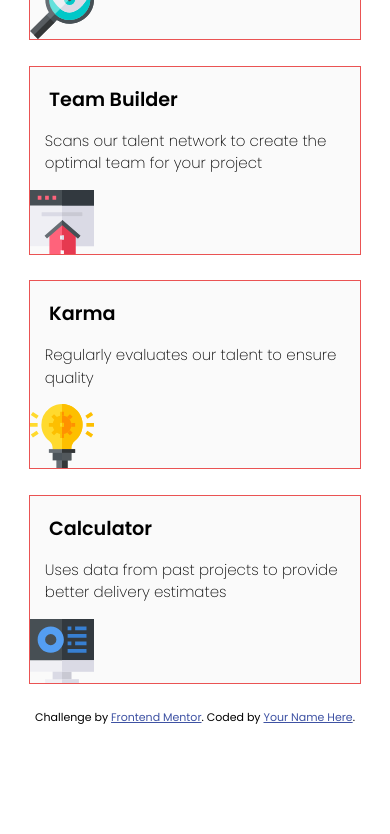
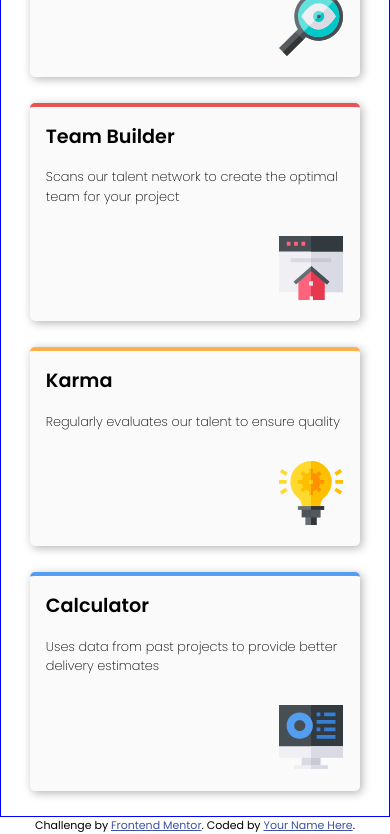
Before and after one commit to smdeep/four-card-feature, a website: page index.html in a window 390 px wide. Shown: the part 357-1191 px from the top of the page. Before the commit the page ends 1083 px from the top, so only its background shows below. Drawn offline with Linux system fonts and the light colour scheme.

Commit message:
Added media query and grid layout

```diff
--- a/index.html
+++ b/index.html
@@ -27,7 +27,7 @@
 
 <body>
 
-  <header class='container centered-txt'>
+  <header class='centered-txt'>
 
     <h1>
       <span>Reliable, efficient delivery</span>
@@ -40,43 +40,61 @@
     </p>
   </header>
 
+
+
   <main>
-    <div class="cards container">
 
-      <div class="card">
+
+    <div class="cards">
+      <div class="container">
+        <div class="card brtp-cyan">
           <h2>Supervisor</h2>
           <p> Monitors activity to identify project roadblocks</p>
 
+          <div class="card__image">
             <img src="./images/icon-supervisor.svg" alt="">
           </div>
+        </div>
 
-      <div class="card">
+        <div class="card brtp-red">
           <h2>Team Builder</h2>
           <p>
             Scans our talent network to create the optimal team for your project
           </p>
+          <div class="card__image">
             <img src="./images/icon-team-builder.svg" alt="">
           </div>
+        </div>
 
-      <div class="card">
+        <div class="card brtp-orange">
           <h2>Karma</h2>
           <p>
             Regularly evaluates our talent to ensure quality
           </p>
+          <div class="card__image">
             <img src="./images/icon-karma.svg" alt="">
           </div>
+        </div>
 
-      <div class="card">
+        <div class="card brtp-blue">
           <h2>Calculator</h2>
           <p>
             Uses data from past projects to provide better delivery estimates
           </p>
+          <div class="card__image">
             <img src="./images/icon-calculator.svg" alt="">
+          </div>
         </div>
 
       </div>
+      <!-- END container div -->
+    </div>
+
+
 
   </main>
+
+
 
   <footer>
     <p class="attribution">
--- /dev/null
+++ b/scss/base/_utilities.scss
@@ -0,0 +1,15 @@
+.brtp-cyan {
+    border-top: 4px solid $cyan;
+}
+
+.brtp-red {
+    border-top: 4px solid $red;
+}
+
+.brtp-orange {
+    border-top: 4px solid $orange;
+}
+
+.brtp-blue {
+    border-top: 4px solid $blue;
+}
--- a/scss/main.scss
+++ b/scss/main.scss
@@ -3,4 +3,5 @@
 
 @import "base/variables";
 
+@import 'base/utilities';
 @import "pages/index";
--- a/scss/pages/_index.scss
+++ b/scss/pages/_index.scss
@@ -1,7 +1,9 @@
 body {
+    max-width: 1440px;
     font-family: $font-family;
     font-size: $body-font-size;
     border-color: $grayish-blue;
+    margin:auto;
 }
 
 h1 {
@@ -26,8 +28,20 @@ h1 {
 }
 
 .container {
+    border: 1px solid blue;
     margin:0 auto;
     padding: 0 1.8rem;
+
+
+
+    @media  (min-width: 50em) {
+        & {
+            border: 1px solid red;
+            display: grid;
+            grid-template-columns: 1fr 1fr 1fr;
+            // grid-template-rows: 1fr 1fr 1fr;
+        }
+    }
 }
 
 .centered-txt {
@@ -35,20 +49,40 @@ h1 {
 }
 
 .card {
-    border: 1px solid $red;
+    // border: 1px solid $red;
     min-height: 20%;
+    max-width:400px;
     background-color: $light-gray;
     margin: 1.6rem auto;
+    border-radius: 5px;
+
+    box-shadow: 2px 2px 10px rgba(0, 0, 0, 0.3);
 
     & h2 {
+
         font-size: 1.2rem;
-        padding: 1em 1em 0 1em;
+        padding: 1rem 1rem 0 1rem;
     }
 
     & p {
-        font-size: $body-font-size;
+        // border:1px solid red;
+        font-size: .8rem;
         font-weight: 200;
-        padding: 1em;
+        padding: 1rem 1rem 0 1rem;
+    }
+
+    & img {
+        display: inline;
+        // margin-left: auto;
+    }
+    &__image {
+        width: 20%; height: auto;
+        // text-align: right;
+        // padding: 1em;
+        margin-top: 2em;
+        margin-left: auto;
+        margin-right: 1em;
+        padding-bottom: 1em;
     }
 
 }
```
Also changed, not shown: css/main.css, 1 other file. Lines whose indentation alone changed are shown as unchanged.
